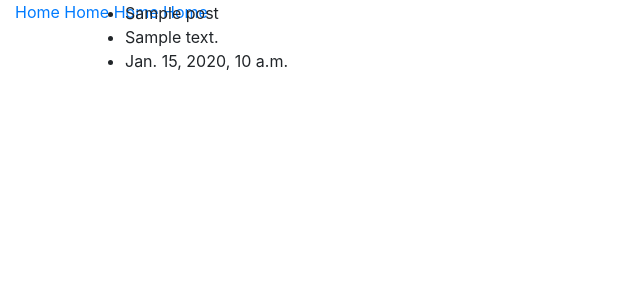
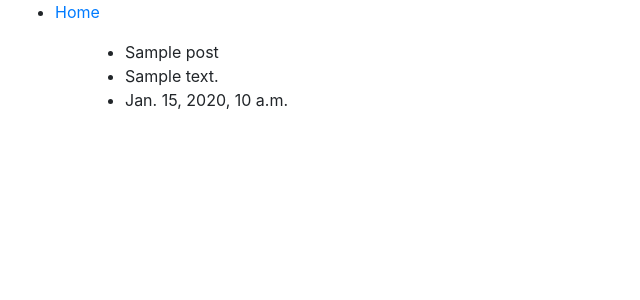
Before and after one commit to choia/bucket-list-webapp, a Django app: page /posts/1 in a window 1280 px wide. Shown: the top 300 px of the page, without its empty margins (0-640 px from the left). Run offline with Django 3.2, Linux system fonts and the light colour scheme; tables that the repository leaves empty hold one stand-in row (values such as "Sample post"); some libraries are stand-ins or nearby versions.

Commit message:
commented out styles.css

```diff
--- a/posts/static/css/styles.css
+++ b/posts/static/css/styles.css
@@ -1,6 +1,6 @@
 /* Sidebar Styles */
 
-.sidebar-nav {
+/*.sidebar-nav {
   position: absolute;
   top: 0;
   width: 250px;
@@ -38,4 +38,4 @@
 
 .sidebar-nav>.sidebar-brand a {
   color: #999999;
-}
+}*/
--- a/posts/templates/base.html
+++ b/posts/templates/base.html
@@ -17,11 +17,7 @@
   <div class="col-md-2">
   {% block sidebar %}
   <ul class="sidebar-nav">
-    <a href="{% url 'posts:post-home' %}">Home</a>
-    <a href="{% url 'posts:post-home' %}">Home</a>
-    <a href="{% url 'posts:post-home' %}">Home</a>
-    <a href="{% url 'posts:post-home' %}">Home</a>
-
+    <li><a href="{% url 'posts:post-home' %}">Home</a></li>
   </ul>
   {% endblock %}
   </div>
```
